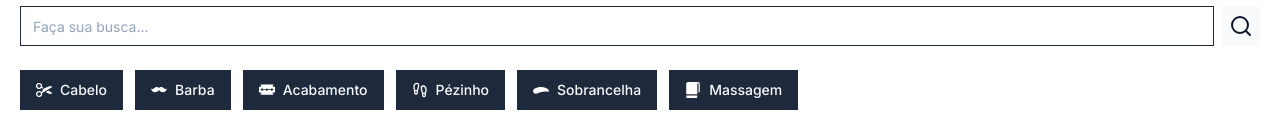
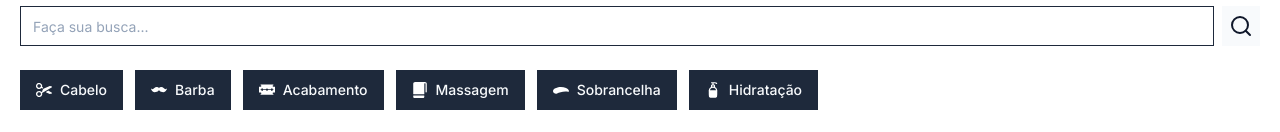
Before and after one commit to Luispel40/fsw-barber, a Next.js app: page / in a window 1280 px wide. Shown: the part 172-304 px from the top of the page. Built offline with nearby package versions, Linux system fonts and the light colour scheme; no server answers; the database is empty.

Commit message:
feat: Booking Item component

```diff
--- /dev/null
+++ b/app/_components/booking-item.tsx
@@ -0,0 +1,37 @@
+import { Avatar, AvatarImage } from "./ui/avatar";
+import { Badge } from "./ui/badge";
+import { Card, CardContent } from "./ui/card";
+
+// TODO: receber agendamento como prop
+const BookingItem = () => {
+    return (
+        <>
+        <h2 className="mb-3 mt-6 uppercase text-gray-400 font-bold text-xs">
+        AGENDAMENTOS</h2>
+      <Card className="mt-6">
+        <CardContent className="flex justify-between p-0">
+          {/** Esquerda */}
+          <div className="flex flex-col gap-2 py-5 pl-5">
+            <Badge className="w-fit"> Confirmado </Badge>
+            <h3 className="font-semibold">Corte de cabelo</h3>
+
+            <div className="flex items-center gap-2">
+              <Avatar className="h-6 w-6">
+                <AvatarImage src="https://utfs.io/f/c97a2dc9-cf62-468b-a851-bfd2bdde775f-16p.png" />
+              </Avatar>
+              <p className="text-sm">Barbearia FSW</p>
+            </div>
+          </div>
+          {/**Direita */}
+          <div className="flex flex-col items-center justify-center px-5 border-l-2 border-solid px5">
+            <p className="text-sm">Setembro</p>
+            <p className="text-2xl">05</p>
+            <p className="text-sm">20:00</p>
+          </div>
+        </CardContent>
+      </Card>
+        </>
+     );
+}
+
+export default BookingItem;
--- /dev/null
+++ b/app/_constants/search.ts
@@ -0,0 +1,31 @@
+interface QuickSearchOption {
+    imageUrl: string
+    title: string
+  }
+
+  export const quickSearchOptions: QuickSearchOption[] = [
+    {
+    imageUrl: "/cabelo.svg",
+    title: "Cabelo",
+  },
+    {
+    imageUrl: "/barba.svg",
+    title: "Barba",
+  },
+    {
+    imageUrl: "/acabamento.svg",
+    title: "Acabamento",
+  },
+    {
+    imageUrl: "/massagem.svg",
+    title: "Massagem",
+  },
+    {
+    imageUrl: "/sobrancelha.svg",
+    title: "Sobrancelha",
+  },
+    {
+    imageUrl: "/hidratacao.svg",
+    title: "Hidratação",
+  },
+]
--- a/app/page.tsx
+++ b/app/page.tsx
@@ -1,17 +1,17 @@
-import { FootprintsIcon, SearchIcon } from "lucide-react";
+import { SearchIcon } from "lucide-react";
 import Header from "./_components/header";
 import { Button } from "./_components/ui/button";
 import { Input } from "./_components/ui/input";
 import Image from "next/image";
 import { Card, CardContent } from "./_components/ui/card";
-import { Badge } from "./_components/ui/badge";
-import { Avatar, AvatarImage } from "./_components/ui/avatar";
 import { db } from "./_lib/prisma";
 import BarbershopItem from "./_components/barbershop-items";
+import { quickSearchOptions } from "./_constants/search";
+import BookingItem from "./_components/booking-item";
+
 
 //server client/components
 const Home = async () => {
-  // chamar meu banco de dados
   const barbershops = await db.barbershop.findMany({})
   const popularBarbershops = await db.barbershop.findMany({
     orderBy: {
@@ -38,32 +38,17 @@ const Home = async () => {
 
       {/* Busca Rápida */}
       <div className="flex gap-3 mt-6 overflow-x-scroll [&::-webkit-scrollbar]:hidden">
-        <Button className="gap-2" variant="secondary">
-          <Image src="/cabelo.svg" width={16} height={16} alt="Cabelo"/>
-          Cabelo
-        </Button>
-        <Button className="gap-2" variant="secondary">
-          <Image src="/barba.svg" width={16} height={16} alt="Cabelo"/>
-          Barba
-        </Button>
-        <Button className="gap-2" variant="secondary">
-          <Image src="/acabamento.svg" width={16} height={16} alt="Cabelo"/>
-          Acabamento
-        </Button>
+        {quickSearchOptions.map((option) => (
+            <Button className="gap-2" variant="secondary" key={option.title}>
+               <Image
+                 src={option.imageUrl}
+                    width={16}
+                    height={16}
+                    alt={option.title}/>
+                    {option.title}
+        </Button>))}
 
-        <Button className="gap-2" variant="secondary">
-          <FootprintsIcon width={16}/>
-          Pézinho
-        </Button>
 
-        <Button className="gap-2" variant="secondary">
-          <Image src="/sobrancelha.svg" width={16} height={16} alt="Cabelo"/>
-          Sobrancelha
-        </Button>
-        <Button className="gap-2" variant="secondary">
-          <Image src="/massagem.svg" width={16} height={16} alt="Cabelo"/>
-          Massagem
-        </Button>
       </div>
 
 
@@ -78,30 +63,7 @@ const Home = async () => {
       </div>
 
       {/** Agendamento */}
-      <h2 className="mb-3 mt-6 uppercase text-gray-400 font-bold text-xs">
-        AGENDAMENTOS</h2>
-      <Card className="mt-6">
-        <CardContent className="flex justify-between p-0">
-          {/** Esquerda */}
-          <div className="flex flex-col gap-2 py-5 pl-5">
-            <Badge className="w-fit"> Confirmado </Badge>
-            <h3 className="font-semibold">Corte de cabelo</h3>
-
-            <div className="flex items-center gap-2">
-              <Avatar className="h-6 w-6">
-                <AvatarImage src="https://utfs.io/f/c97a2dc9-cf62-468b-a851-bfd2bdde775f-16p.png" />
-              </Avatar>
-              <p className="text-sm">Barbearia FSW</p>
-            </div>
-          </div>
-          {/**Direita */}
-          <div className="flex flex-col items-center justify-center px-5 border-l-2 border-solid px5">
-            <p className="text-sm">Setembro</p>
-            <p className="text-2xl">05</p>
-            <p className="text-sm">20:00</p>
-          </div>
-        </CardContent>
-      </Card>
+      <BookingItem />
 
       <h2 className="mb-3 mt-6 uppercase text-gray-400 font-bold text-xs">
         RECOMENDADOS
```
Also changed, not shown: public/hidratacao (1).svg (added).
